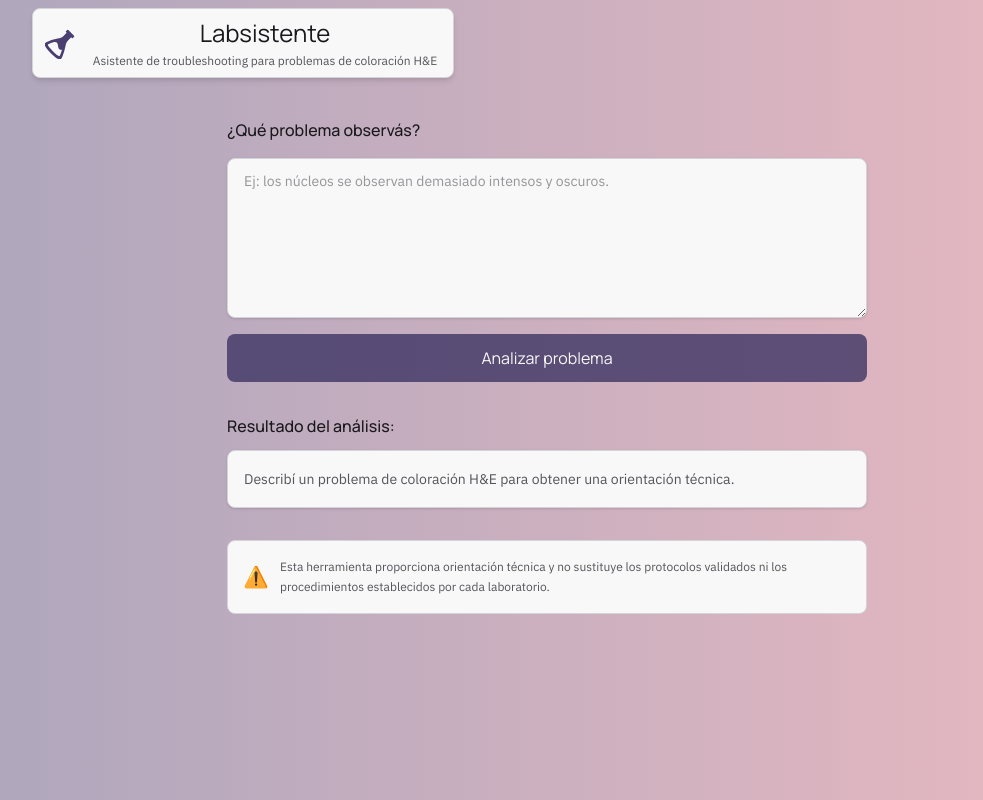
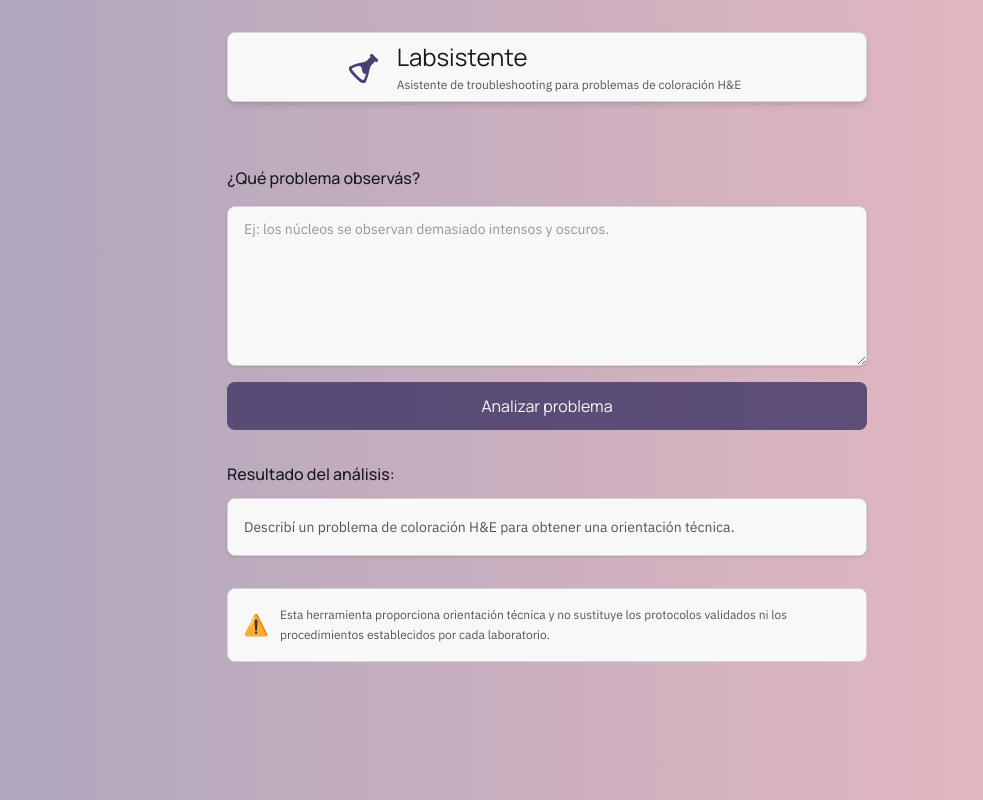
Before and after one commit to LuciaPons/lab-ap, a React (Vite) app: page / in a window 1280 px wide. Shown: the whole page, without its empty margins (93-1076 px from the left). Built offline with nearby package versions, Linux system fonts and the light colour scheme.

Commit message:
style: cambio en display flex de header para pantallas grandes

```diff
--- a/src/components/Header.jsx
+++ b/src/components/Header.jsx
@@ -2,7 +2,13 @@ import Icon from "../assets/icons/flask-icon.svg";
 
 export default function Header() {
   return (
-    <header className="p-2 w-full max-w-2xl flex flex-col justify-center items-center">
+    <header
+      className="
+      mx-auto px-4 py-8
+      flex flex-col
+      gap-8
+      w-full max-w-2xl"
+    >
       <div
         className="
         bg-(--color-surface)
@@ -19,8 +25,7 @@ export default function Header() {
         <div
           className="
         flex flex-col
-        justify-start md:justify-center
-        md:items-center mx-2"
+        justify-start mx-2"
         >
           <h1
             className="
```
